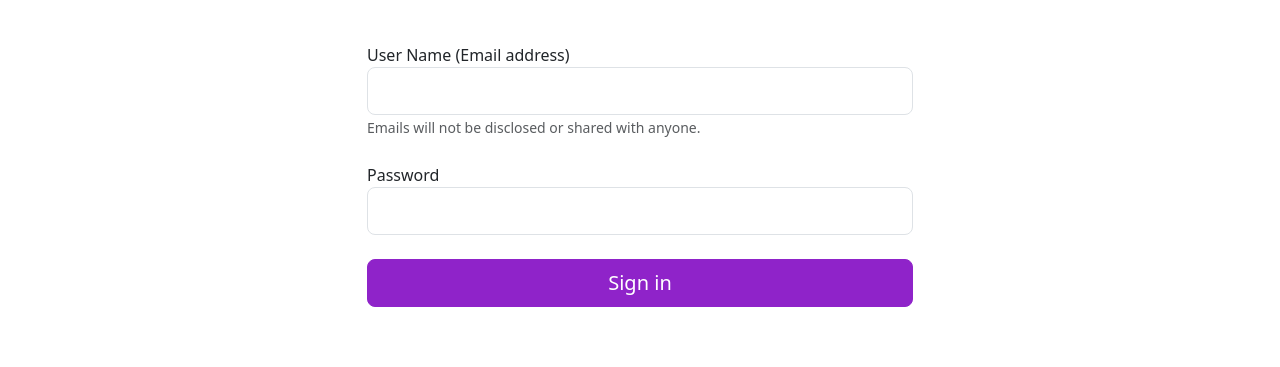
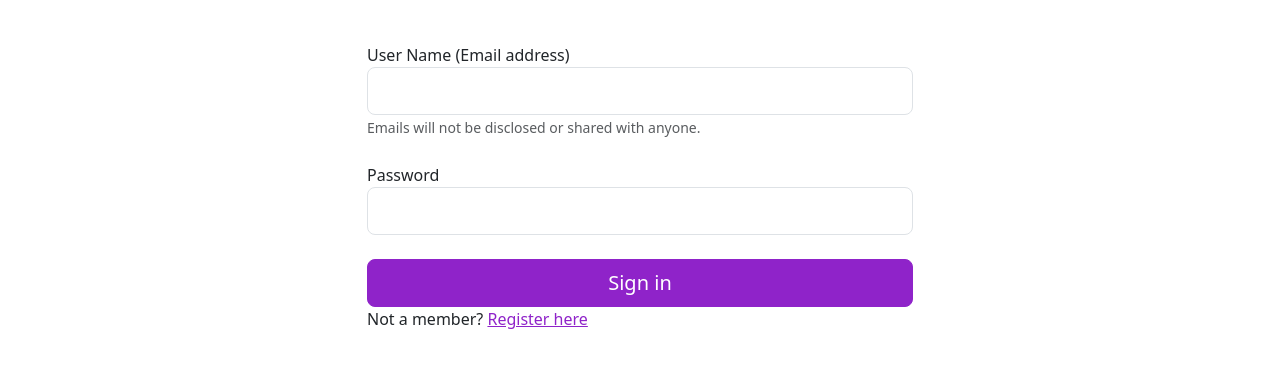
Before and after one commit to Emel-H/Social, a website: page index.html in a window 1280 px wide. Shown: the part 205-572 px from the top of the page. Drawn offline with nearby package versions, Linux system fonts and the light colour scheme.

Commit message:
adding registration link
adding the ability to register if not already a member

```diff
--- a/index.html
+++ b/index.html
@@ -38,6 +38,7 @@
 
                         <button type="submit" class="btn btn-primary w-100 btn-lg">Sign in</button>
                     </form>
+                    Not a member? <a href="/register/index.html">Register here</a>
                 </div>
                 <div class="col"></div>
             </div>
```
